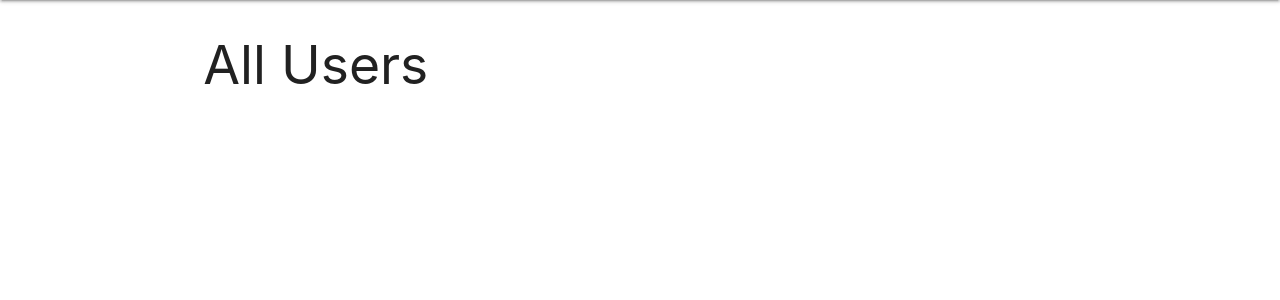
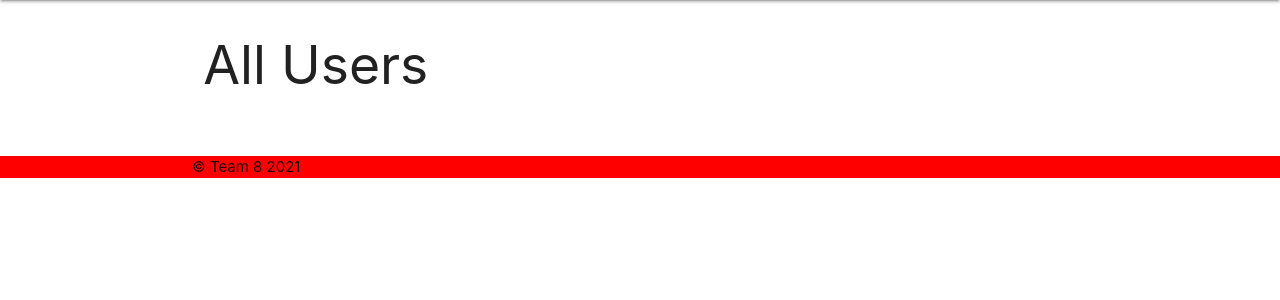
Before and after one commit to stefdworschak/more2offer, a Flask app: page / in a window 1280 px wide. Shown: the part 64-364 px from the top of the page. Run offline with Flask 2, Linux system fonts and the light colour scheme; data that the repository does not hold is empty; some libraries are stand-ins or nearby versions.

Commit message:
Add links to base

```diff
--- /dev/null
+++ b/static/css/style.css
@@ -0,0 +1,3 @@
+footer {
+  background: red;
+}
--- a/templates/base.html
+++ b/templates/base.html
@@ -1,18 +1,29 @@
 <!DOCTYPE html>
 <html lang="en">
+
 <head>
   <meta charset="UTF-8" />
   <meta http-equiv="X-UA-Compatible" content="IE=edge" />
   <meta name="viewport" content="width=device-width, initial-scale=1.0" />
   <title>More2Offer</title>
+  <!-- font awesome -->
+  <link href="https://cdnjs.cloudflare.com/ajax/libs/font-awesome/5.15.1/css/all.min.css" rel="stylesheet"
+    type="text/css" />
+  <!-- google fonts -->
+  <link rel="preconnect" href="https://fonts.gstatic.com">
+  <link
+    href="https://fonts.googleapis.com/css2?family=Josefin+Sans:wght@400;500;600;700&family=Raleway:wght@400;500;600;700&display=swap"
+    rel="stylesheet">
   <!-- Compiled and minified CSS -->
-    <link
-      rel="stylesheet"
-      href="https://cdnjs.cloudflare.com/ajax/libs/materialize/1.0.0/css/materialize.min.css"
-    />
+  <link rel="stylesheet" href="https://cdnjs.cloudflare.com/ajax/libs/materialize/1.0.0/css/materialize.min.css" />
+  <!-- my CSS -->
+  <link rel="stylesheet" href="{{ url_for('static', filename='css/style.css') }}" type="text/css">
   <!-- Compiled and minified JavaScript -->
   <script src="https://cdnjs.cloudflare.com/ajax/libs/materialize/1.0.0/js/materialize.min.js"></script>
+  <!-- jQuery -->
+  <script src="https://ajax.googleapis.com/ajax/libs/jquery/3.3.1/jquery.min.js"></script>
 </head>
+
 <body>
   <nav>
     <div class="container">
@@ -28,5 +39,13 @@
   </nav>
 
   {% block content %} {% endblock %}
+
+  <footer>
+    <p class="container">
+      © Team 8 2021
+    </p>
+  </footer>
+
 </body>
+
 </html>
```
Lines whose indentation alone changed are shown as unchanged.
